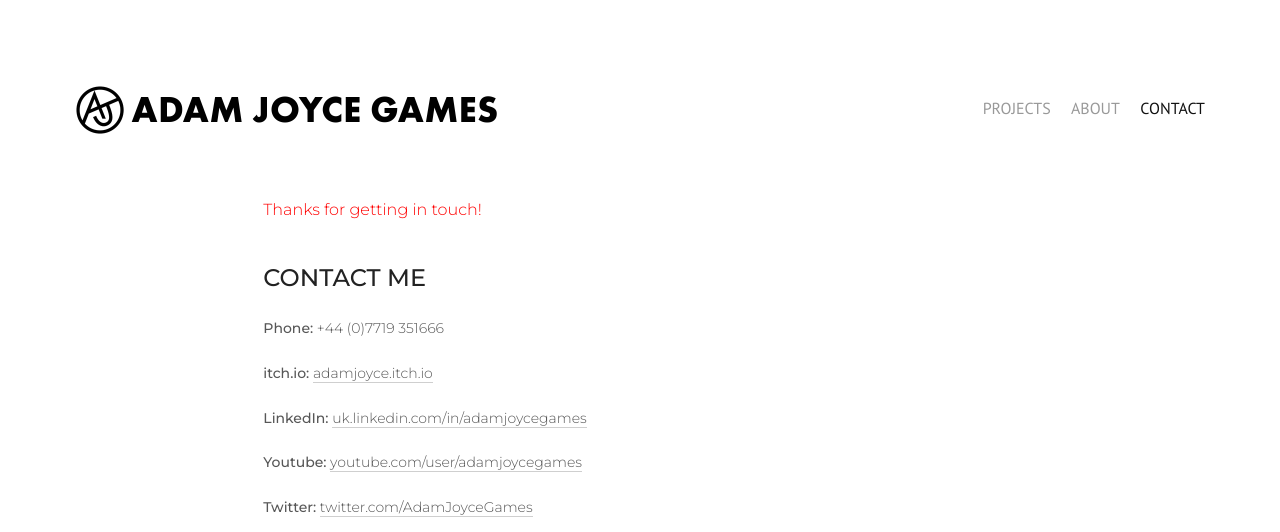
After one commit to adamjoyce/adam-joyce-games-portfolio, a Django app: page /contact/submitted/ in a window 1280 px wide. The commit adds this page. Shown: the top 532 px of the page. Run offline with Django 3.2, Linux system fonts and the light colour scheme.

```diff
--- a/contact/templates/contact/contact.html
+++ b/contact/templates/contact/contact.html
@@ -9,6 +9,7 @@
 {% block page_content %}
 <section id="page-content">
   <div class="contact-wrapper">
+    {% block email_submitted %}{% endblock %}
     <h1 id="page-title"><strong>Contact Me</strong></h1>
     <div class="description-wrapper">
       <!-- Contact Details. -->
@@ -45,6 +46,7 @@
           twitter.com/AdamJoyceGames
         </a>
       </p>
+      {% if form %}
       <p>For less urgent inquiries or if I am unreachable at the phone number
       above please feel free to fill out the form below and I will get back to
       you as soon as I can.</p>
@@ -81,6 +83,7 @@
           </strong>
         </form>
       </div>
+      {% endif %}
     </div>
   </div>
 </section>
--- /dev/null
+++ b/contact/templates/contact/submitted.html
@@ -0,0 +1,6 @@
+{% extends 'contact/contact.html' %}
+{% load static %}
+
+{% block email_submitted %}
+<p id="email-submitted">Thanks for getting in touch!</p>
+{% endblock %}
--- a/contact/urls.py
+++ b/contact/urls.py
@@ -3,5 +3,6 @@ from django.urls import path
 from . import views
 
 urlpatterns = [
-    path('', views.contact, name='contact')
+    path('', views.contact, name='contact'),
+    path('submitted/', views.submitted, name='submitted')
 ]
--- a/contact/views.py
+++ b/contact/views.py
@@ -33,8 +33,11 @@ def contact(request):
             print('WHOOP')
 
             # Redirect to thank you page.
-            return HttpResponseRedirect()
+            return HttpResponseRedirect(reverse('submitted'))
     else:
         # The request if a GET or other method so create a blank form.
         form = EmailForm()
     return render(request, 'contact/contact.html', {'form': form})
+
+def submitted(request):
+    return render(request, 'contact/submitted.html')
--- a/static/css/base.css
+++ b/static/css/base.css
@@ -13,7 +13,6 @@ header {
 a,
 a:visited {
   color: inherit;
-  outline: 0;
   text-decoration: none;
 }
 
@@ -28,7 +27,6 @@ strong {
 input {
   border: 0;
   font-family: 'Montserrat';
-  outline: 0;
 }
 /* End of General Elements. */
 
@@ -123,10 +121,10 @@ input {
   height: 0;
 }
 
-/* .half-field input,
-.half-field textarea {
-  width: 50%;
-} */
+#email-submitted {
+  color: red;
+  margin-bottom: 3rem;
+}
 /* End of General Classes. */
 
 
@@ -498,6 +496,7 @@ footer p {
 
   @media (max-width: 45.8125rem) {      /* 733px */
     #project-grid {
+      grid-gap: 1rem;
       grid-template-columns: 1fr 1fr;
     }
   }
```
